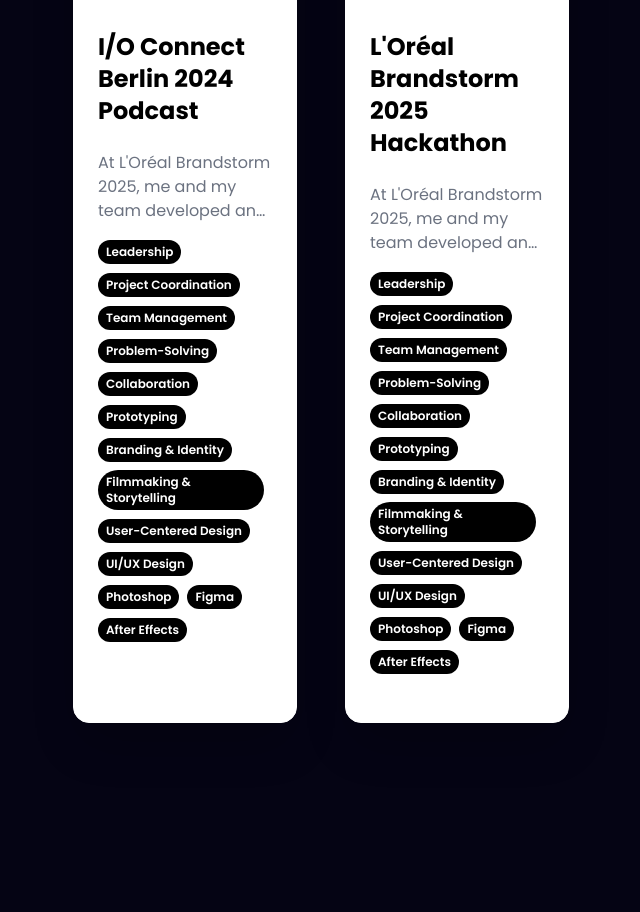
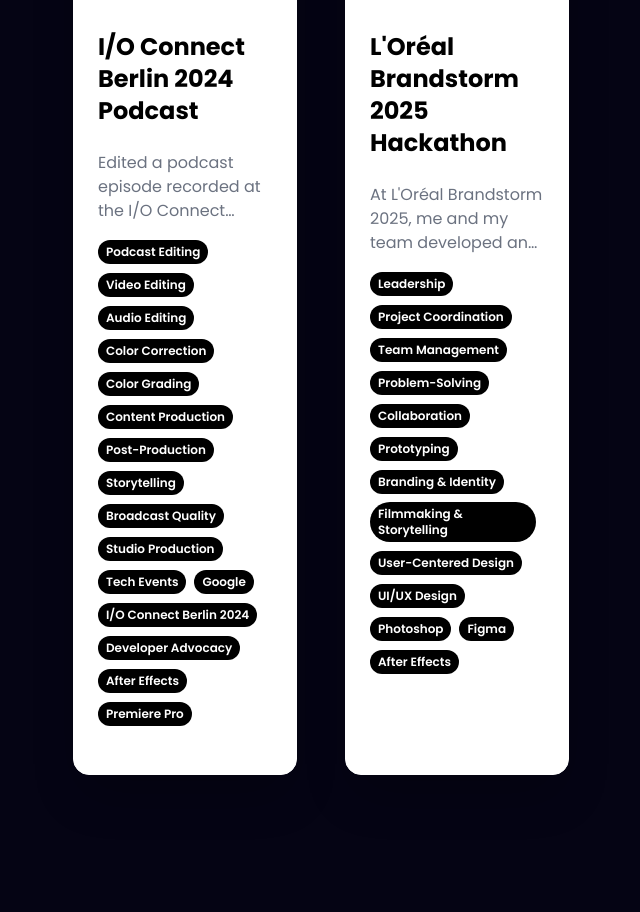
Before and after one commit to RamiR4mi/my-portfolio, a React (Vite) app: page / in a window 1280 px wide. Shown: the part 6340-7252 px from the top of the page, without its empty margins (183-823 px from the left). Built offline with nearby package versions, Linux system fonts and the light colour scheme.

Commit message:
changes for id 0 work

```diff
--- a/src/components/Work/Work.jsx
+++ b/src/components/Work/Work.jsx
@@ -109,7 +109,7 @@
                     rel="noopener noreferrer"
                     className="w-1/2 bg-purple-600 hover:text-[#d3f463] text-white lg:px-6 lg:py-2 px-2 py-1 rounded-xl lg:text-xl text-sm font-semibold text-center"
                   >
-                    View Live
+                    See work!
                   </a>
                 </div>
               </div>
--- a/src/constants.js
+++ b/src/constants.js
@@ -261,11 +261,12 @@
       id: 0,
       title: "I/O Connect Berlin 2024 Podcast",
       description:
-        "At L'Oréal Brandstorm 2025, me and my team developed an innovative friendly shaving machine design for elderly people, blind individuals, and youth. The device is small, portable, and easy to use, combining face shaving, nose trimming, and skincare features into one inclusive solution. Its focus on safety, accessibility, and comfort ensures independence and confidence for all users. As team leader, I was responsible for managing and coordinating the project, ensuring smooth collaboration across all members. Beyond the technical concept, I contributed to the branding and design strategy, shaping the product's identity and vision. I also led the filmmaking and storytelling process, creating impactful content to present our project in a clear, engaging, and professional way. This experience not only strengthened my technical and creative skills but also honed my ability to lead, organize, and communicate ideas effectively in a fast-paced, innovation-driven environment.",
+        " Edited a podcast episode recorded at the I/O Connect Berlin 2024 studio, featuring a Google Developer Advocate Abdel SGHIOUAR. My work included clean editing, pacing optimization, audio balancing, color correction and visual consistency, ensuring a polished and engaging final result. The edit was focused on maintaining a professional, broadcast-ready look and feel, aligned with Google’s visual identity and content quality standards, while preserving the natural flow and clarity of the discussion.",
       image: googleLogo,
-      tags: ["Leadership", "Project Coordination", "Team Management", "Problem-Solving", "Collaboration", "Prototyping", "Branding & Identity", "Filmmaking & Storytelling",
-         "User-Centered Design", "UI/UX Design", "Photoshop", "Figma", "After Effects"],
-      webapp: "",
+    tags: ["Podcast Editing", "Video Editing", "Audio Editing", "Color Correction", "Color Grading", "Content Production",
+       "Post-Production", "Storytelling", "Broadcast Quality", "Studio Production", "Tech Events",
+       "Google", "I/O Connect Berlin 2024", "Developer Advocacy", "After Effects", "Premiere Pro"],
+      webapp: "https://youtu.be/okd8teUi5Q8?si=RqjCuPukMZNM4nKY",
     },
     {
       id: 1,
```
